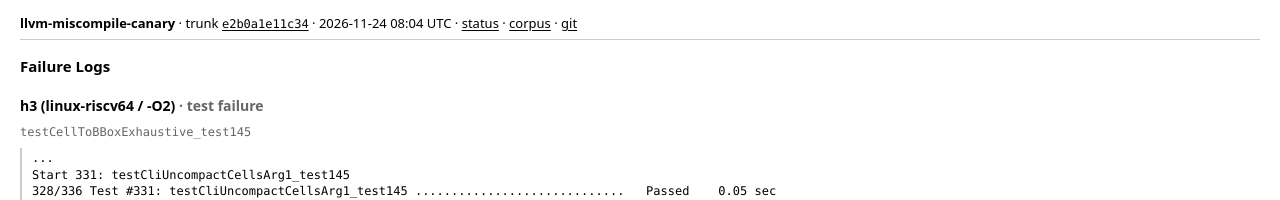
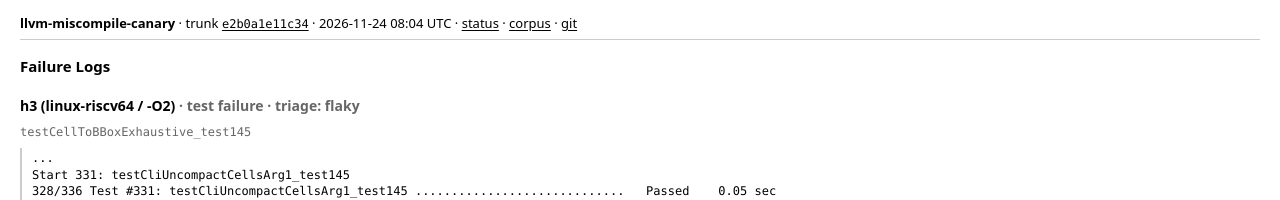
Before and after one commit to npmania/llvm-miscompile-canary, a plain HTML site: page logs/index.html in a window 1280 px wide. Shown: the top 200 px of the page. Drawn offline with Linux system fonts and the light colour scheme.

Commit message:
site: publish triaged incidents for e2b0a1e11c34

```diff
--- a/logs/index.html
+++ b/logs/index.html
@@ -10,7 +10,7 @@
   <header><strong>llvm-miscompile-canary</strong> · trunk <a href="https://github.com/llvm/llvm-project/commit/e2b0a1e11c3480967c5491bba65b153d9cf435cc" rel="noopener"><code>e2b0a1e11c34</code></a> · <time datetime="2026-11-24T08:04:27Z">2026-11-24 08:04 UTC</time> · <a href="/">status</a> · <a href="/corpus/">corpus</a> · <a href="https://github.com/npmania/llvm-miscompile-canary" rel="noopener">git</a></header>
   <main>
     <h1>Failure Logs</h1>
-    <h2 id="log-h3-linux-riscv64-distro-o2">h3 (linux-riscv64 / -O2) <span class="muted">· test failure</span></h2>
+    <h2 id="log-h3-linux-riscv64-distro-o2">h3 (linux-riscv64 / -O2) <span class="muted">· test failure · triage: flaky</span></h2>
     <p class="cmd"><code>testCellToBBoxExhaustive_test145</code></p>
     <pre><code>...
 Start 331: testCliUncompactCellsArg1_test145
```
